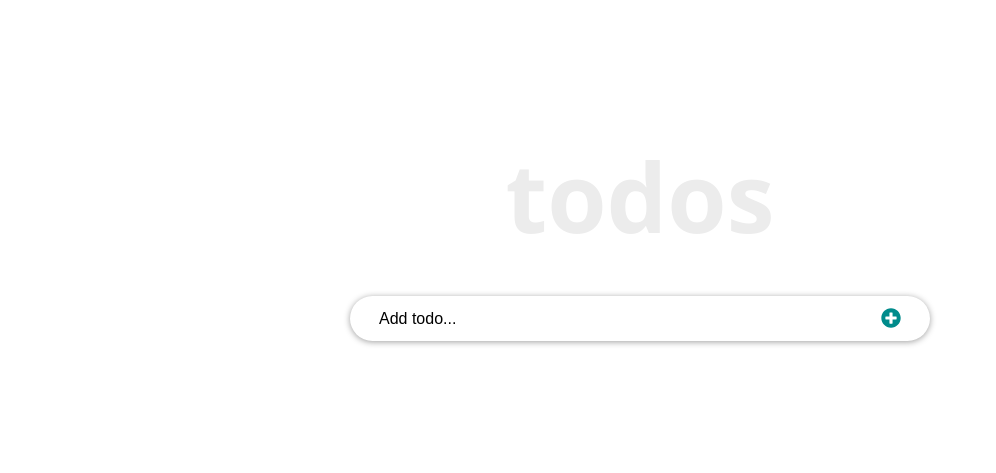
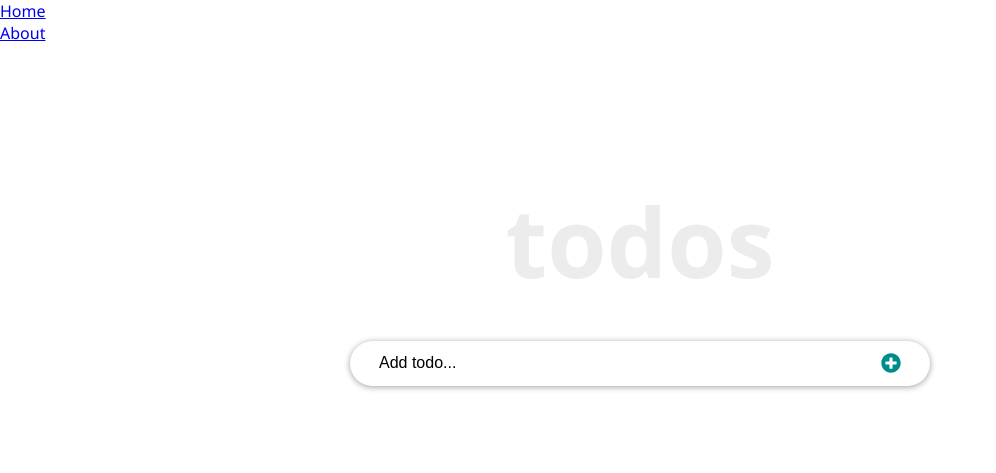
Before and after one commit to ndikumanaisaie/React-todoApp, a React app: page / in a window 1280 px wide. Shown: the whole page, without its empty margins (0-996 px from the left). Built offline with nearby package versions, Linux system fonts and the light colour scheme.

Commit message:
Add navigation bar

```diff
--- a/src/App.css
+++ b/src/App.css
@@ -69,3 +69,8 @@ body {
   outline: none;
   border: none;
 }
+
+.active-link {
+  color: orangered;
+  text-decoration: underline;
+}
--- a/src/components/Navbar.js
+++ b/src/components/Navbar.js
@@ -1,7 +1,30 @@
 import React from 'react';
+import { NavLink } from 'react-router-dom';
 
-const Navbar = () => (
-  <div>Hello from Navbar</div>
-);
+const Navbar = () => {
+  const links = [
+    {
+      id: 1,
+      path: '/',
+      text: 'Home',
+    },
+    {
+      id: 2,
+      path: '/about',
+      text: 'About',
+    },
+  ];
+  return (
+    <nav className="navBar">
+      <ul>
+        {links.map((link) => (
+          <li key={link.id}>
+            <NavLink to={link.path} activeClassName="active-link">{link.text}</NavLink>
+          </li>
+        ))}
+      </ul>
+    </nav>
+  );
+};
 
 export default Navbar;
--- a/src/components/TodoContainer.js
+++ b/src/components/TodoContainer.js
@@ -8,6 +8,7 @@ import Home from './home';
 
 const TodoContainer = () => (
   <>
+    <Navbar />
     <Routes>
       <Route path="/" element={<Home />} />
       <Route path="/about" element={<About />} />
--- a/src/pages/About.js
+++ b/src/pages/About.js
@@ -1,4 +1,5 @@
 import React from 'react';
+import { useRouteMatch } from 'react-router-dom';
 
 const About = () => (
   <div>About</div>
--- a/src/pages/NoMatch.js
+++ b/src/pages/NoMatch.js
@@ -1,7 +1,9 @@
 import React from 'react';
 
 const NoMatch = () => (
-  <div>NoMatch</div>
+  <div>
+    <h3>No match for this page</h3>
+  </div>
 );
 
 export default NoMatch;
```
